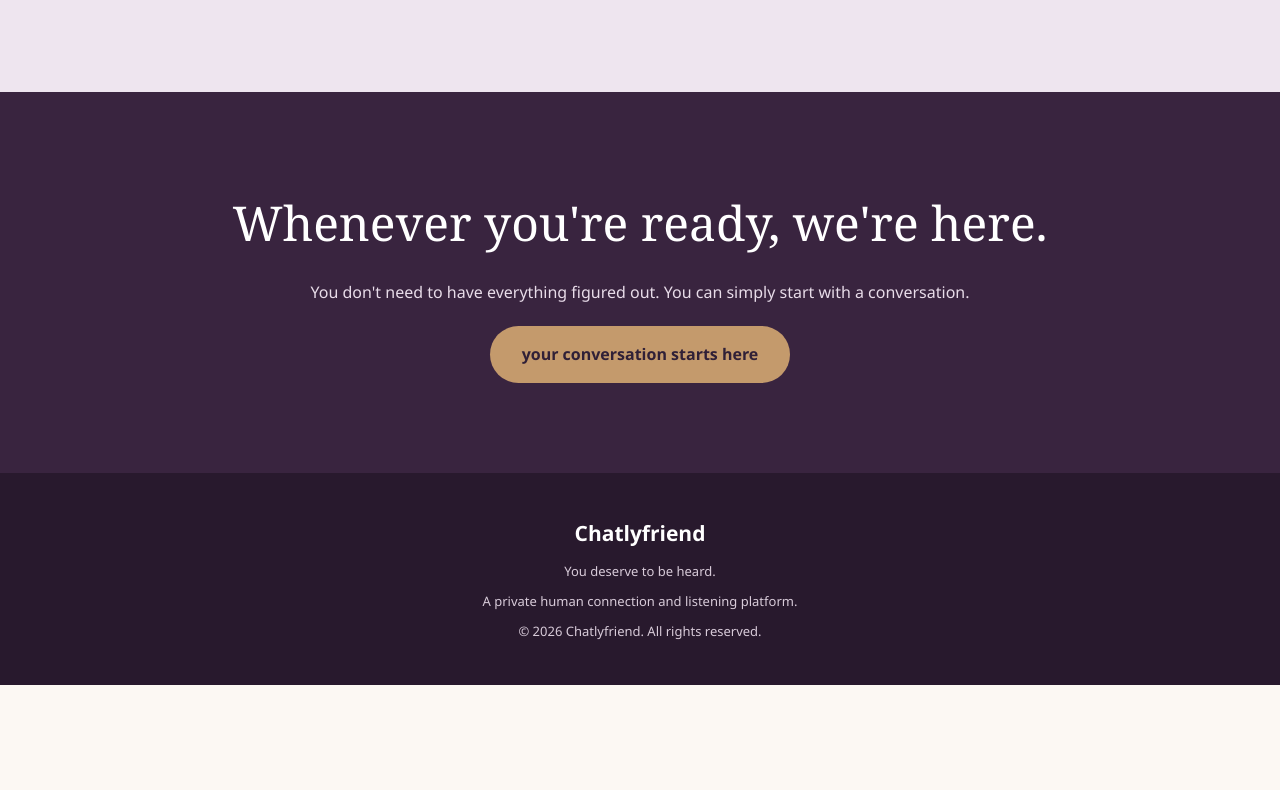
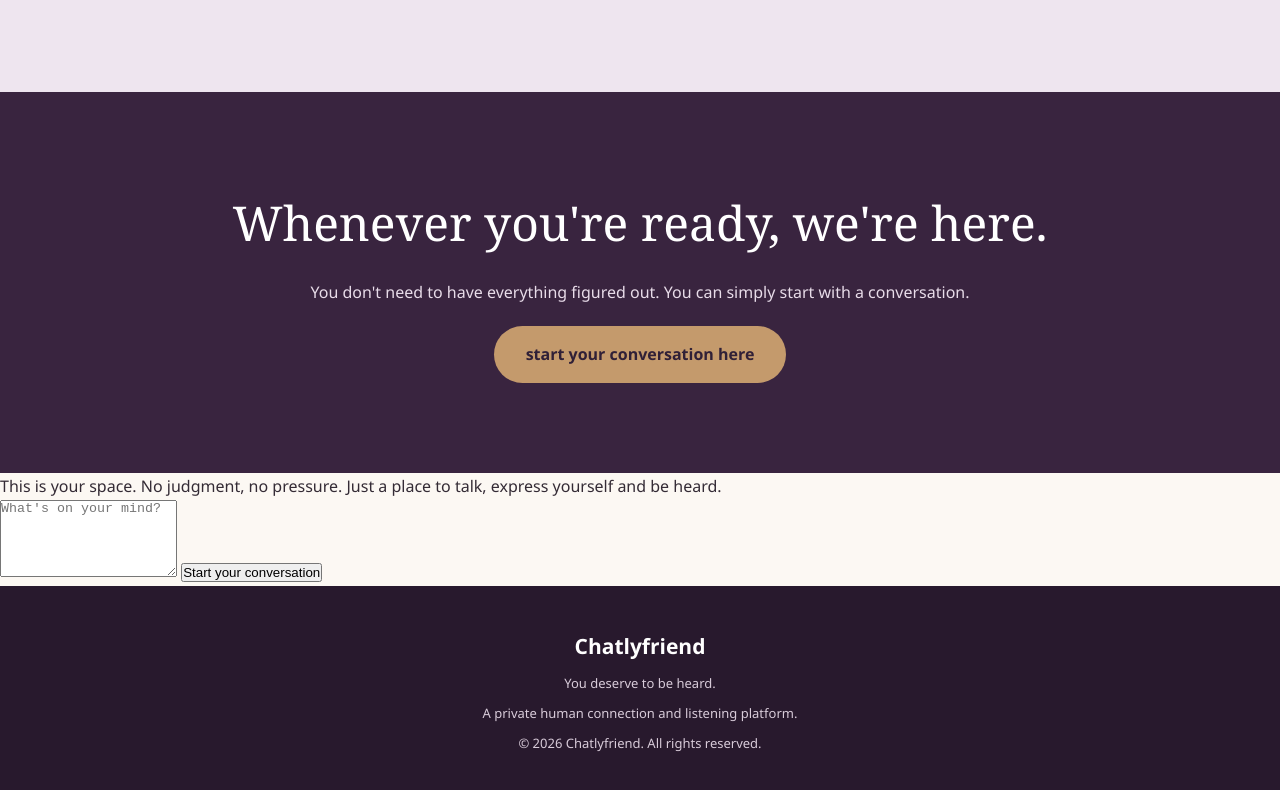
Before and after one commit to chatlyfriend-star/chatlyfriend, a plain HTML site: page index.html in a window 1280 px wide. Shown: the part 2458-3248 px from the top of the page. Before the commit the page ends 3143 px from the top, so only its background shows below. Drawn offline with Linux system fonts and the light colour scheme.

Commit message:
Update index.html

```diff
--- a/index.html
+++ b/index.html
@@ -433,10 +433,29 @@ footer p {
     </p>
 
     <a href="mailto:chatlyfriend@gmail.com" class="button">
-        your conversation starts here
+        start your conversation here
     </a>
 
 </section>
+<section class="comfy-box" id="comfy-box">
+
+
+  <p>
+    This is your space. No judgment, no pressure.
+    Just a place to talk, express yourself and be heard.
+  </p>
+
+  <textarea
+    id="message"
+    placeholder="What's on your mind?"
+    rows="5"
+  ></textarea>
+
+  <button type="button" onclick="startConversation()">
+    Start your conversation
+  </button>
+</section>
+
 
 <footer>
 
```
